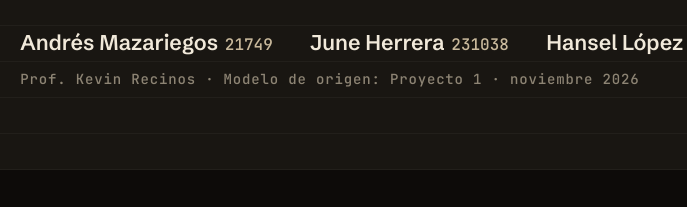
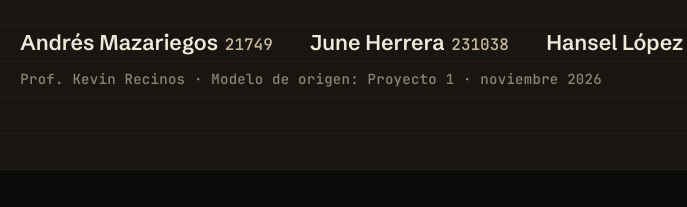
Before and after one commit to andresm220/proyecto-final-dl, a plain HTML site: page docs/presentacion_comite.html in a window 1280 px wide. Shown: the part 590-797 px from the top of the page, 93-780 px from the left. Drawn offline with Linux system fonts and the light colour scheme.

Commit message:
Presentación: sin rebote en el sello, sin halo de fondo, tracking normal en la línea meta

```diff
--- a/docs/presentacion_comite.html
+++ b/docs/presentacion_comite.html
@@ -310,7 +310,6 @@ svg .m { font-family: var(--f-mono); }
     --paper: #191612;
     color: #F1E9DA;
     background:
-        radial-gradient(ellipse 60% 70% at 85% 20%, rgba(155, 28, 46, 0.22), transparent 70%),
         repeating-linear-gradient(to bottom, transparent 0 53px, rgba(241, 233, 218, 0.045) 53px 54px),
         #191612;
 }
@@ -335,7 +334,7 @@ h1 em { font-style: italic; font-weight: 400; color: #E0626F; }
 .lede { font-size: 34px; color: #C9B99C; margin-top: 40px; }
 .team { display: flex; gap: 56px; margin-top: 110px; font-size: 32px; font-weight: 600; }
 .team b { font: 500 24px var(--f-mono); color: #C9B99C; margin-left: 10px; }
-.meta { margin-top: 22px; font: 500 21px var(--f-mono); color: #8D8474; letter-spacing: 0.06em; }
+.meta { margin-top: 22px; font: 500 21px var(--f-mono); color: #8D8474; letter-spacing: 0.02em; }
 
 /* Sello de goma: el giro vive en .stamp, la animación en .stamp-in */
 .stamp { position: absolute; right: 150px; top: 120px; transform: rotate(-9deg); }
@@ -348,7 +347,7 @@ h1 em { font-style: italic; font-weight: 400; color: #E0626F; }
     text-align: center;
     opacity: 0;
     transform: scale(1.7);
-    transition: opacity 0.25s ease 1.1s, transform 0.45s cubic-bezier(0.5, 1.6, 0.4, 1) 1.1s;
+    transition: opacity 0.25s ease 1.1s, transform 0.45s var(--ease) 1.1s;
 }
 .stamp-in small { display: block; font: 600 17px/1 var(--f-mono); letter-spacing: 0.16em; margin-top: 12px; }
 .slide.visible .stamp-in { opacity: 0.92; transform: none; }
```
Also changed, not shown: 1 other file.
